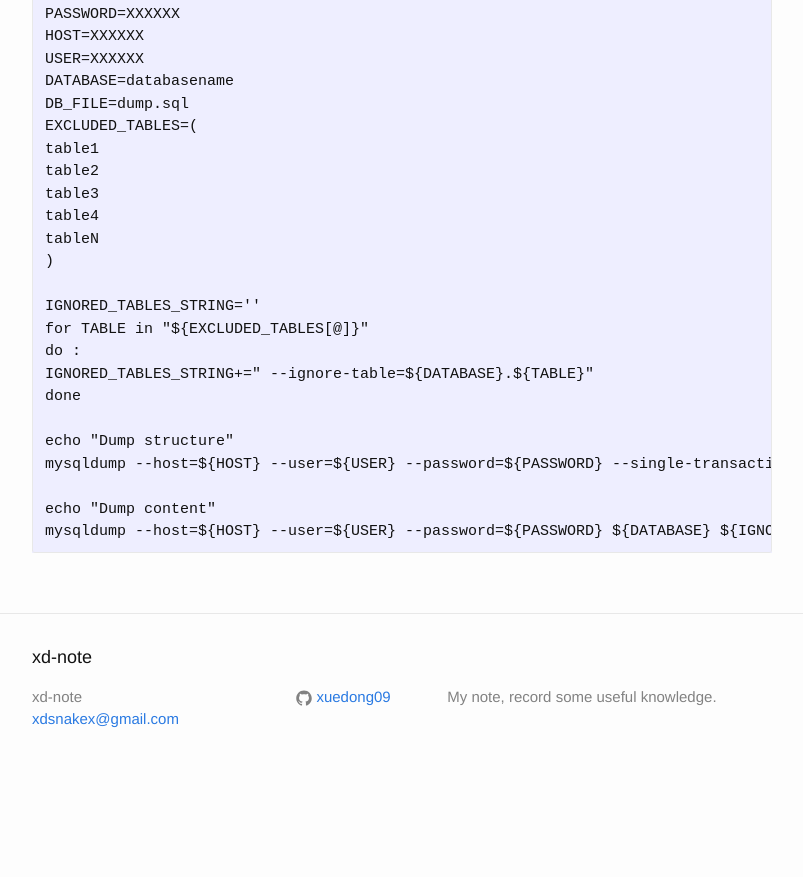
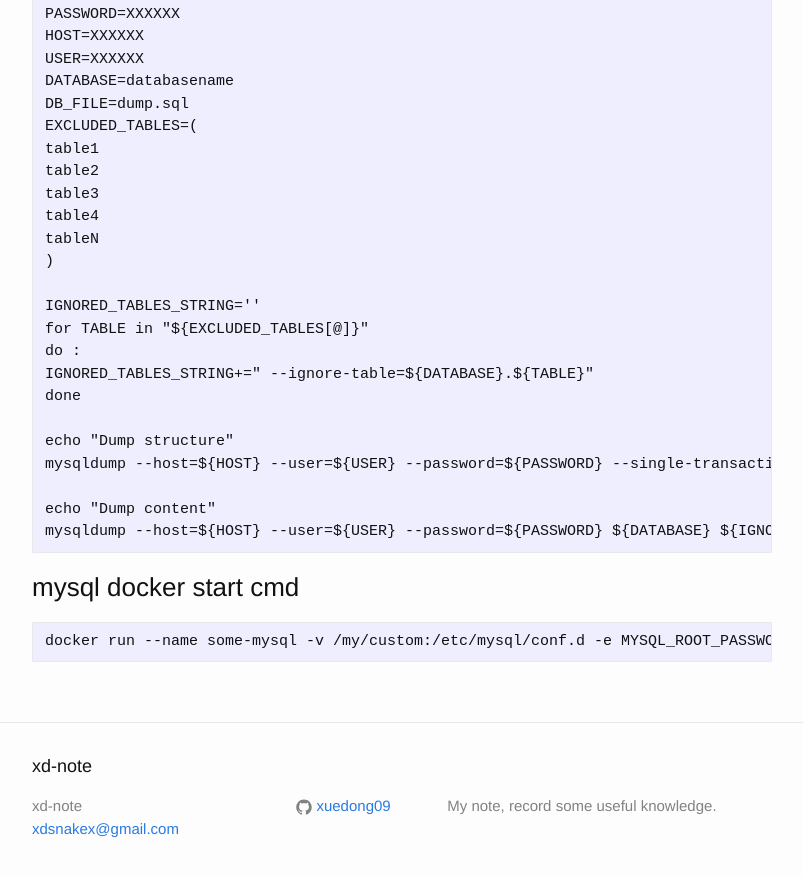
Before and after one commit to xuedong09/xuedong09.github.io, a Jekyll site: the page built from _posts/2016-05-20-mysql.md, in a window 1280 px wide and 900 px high, scrolled down 3861 px. Shown: the top 877 px of the window, without its empty margins (238-1041 px from the left). Built offline with Jekyll 4.4.1, drawn with Linux system fonts in a browser that asks for light colours; before the commit the page ends 4652 px from its top, so only the background shows below that.

Commit message:
add mysql docker cmd

```diff
--- a/_posts/2016-05-20-mysql.md
+++ b/_posts/2016-05-20-mysql.md
@@ -192,3 +192,7 @@ categories: jekyll update
 
     echo "Dump content"
     mysqldump --host=${HOST} --user=${USER} --password=${PASSWORD} ${DATABASE} ${IGNORED_TABLES_STRING} >> ${DB_FILE}
+
+### mysql docker start cmd
+
+    docker run --name some-mysql -v /my/custom:/etc/mysql/conf.d -e MYSQL_ROOT_PASSWORD=my-secret-pw -d mysql:tag
```
